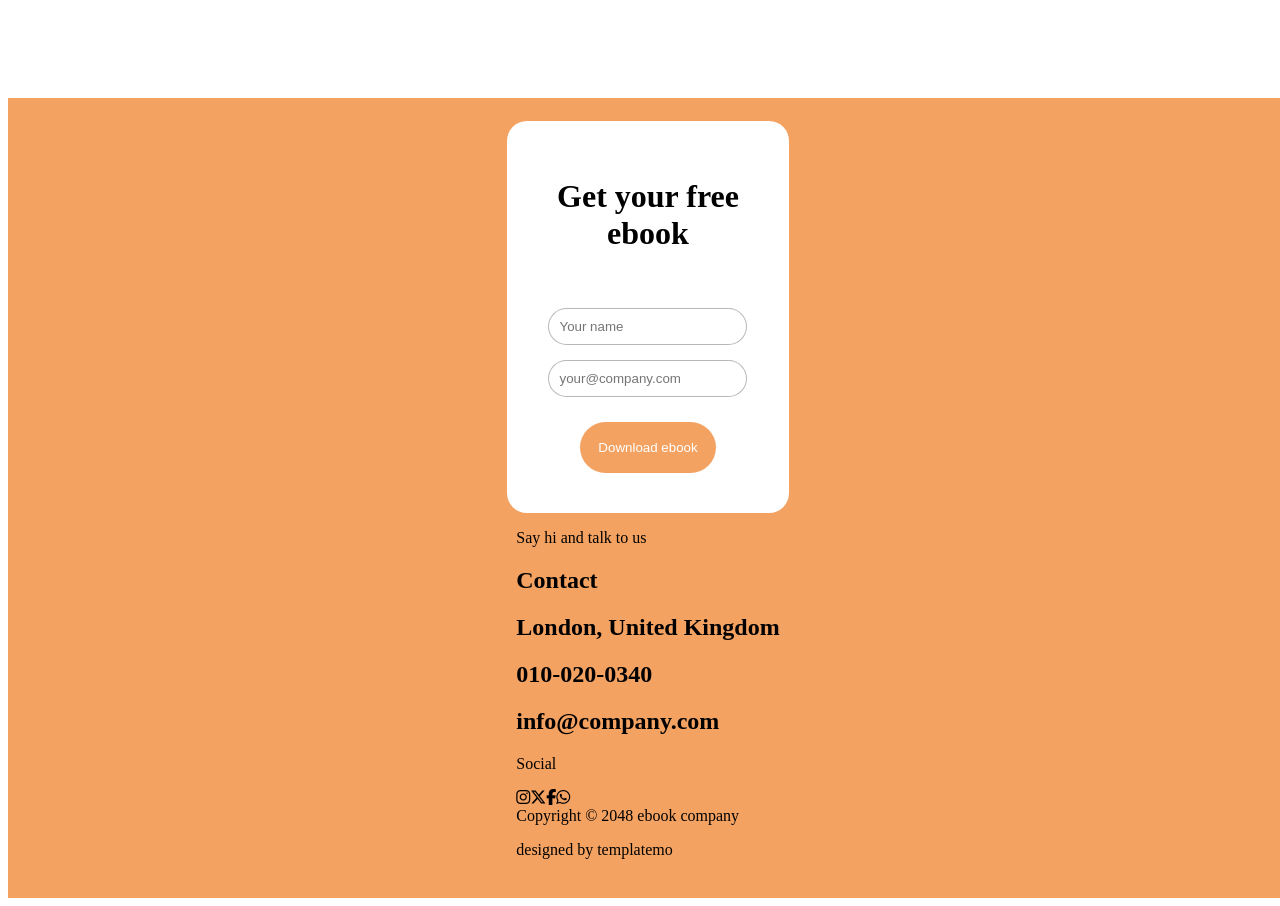
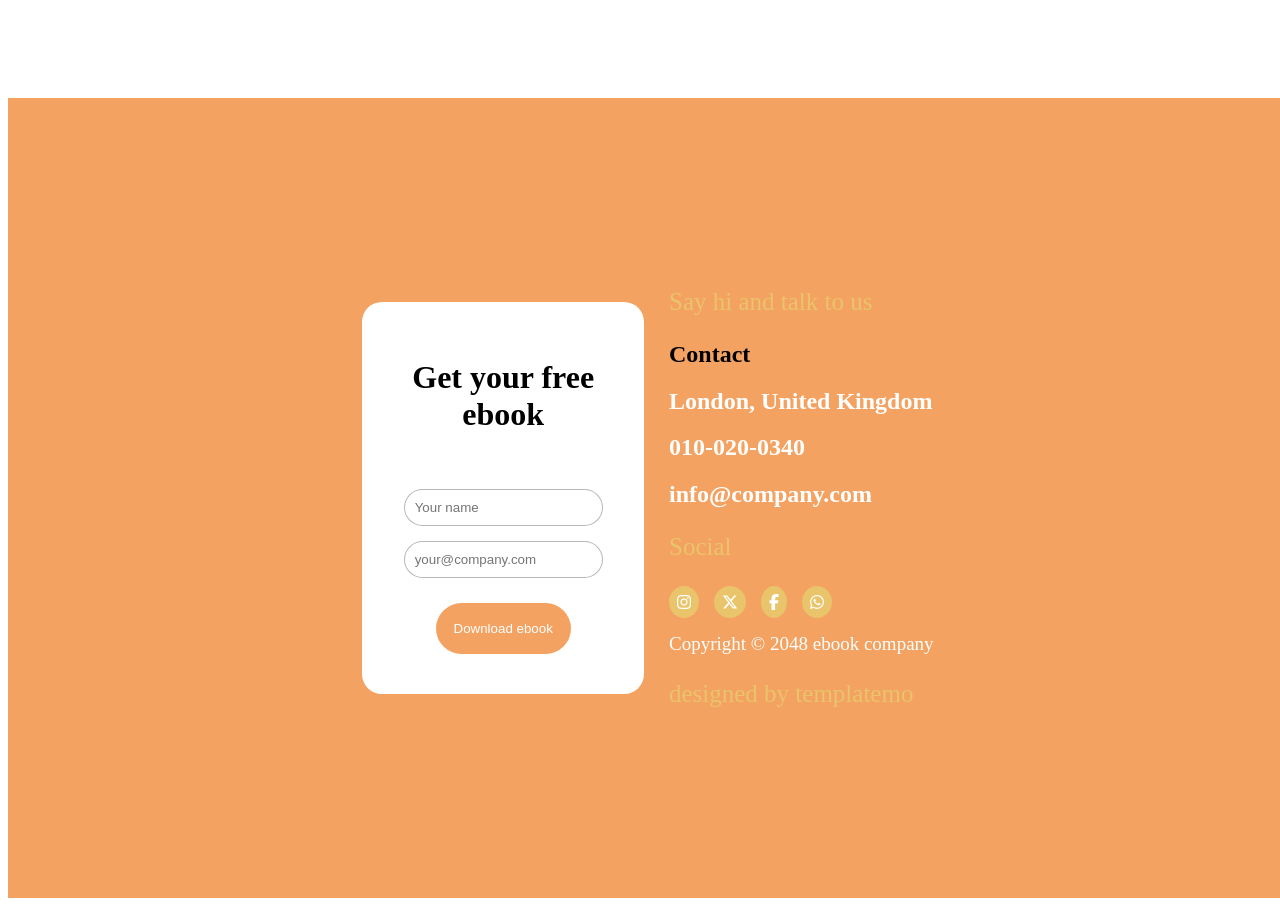
Before and after one commit to Ramin105/hometask2-13-03, a plain HTML site: page index.html in a window 1280 px wide. Shown: the part 630-1536 px from the top of the page. Drawn offline with Linux system fonts and the light colour scheme.

Commit message:
Update style.css

```diff
--- a/style.css
+++ b/style.css
@@ -102,11 +102,13 @@ h1{
 .container2{
   width: 100%;
   display: flex;
-  flex-direction: column;
+  flex-direction: row;
   align-items: center;
   background-color: #F4A261;
   height: 100vh;
   justify-content: center;
+  gap: 25px;
+
 }.left{
   width: 22%;
   background-color: white;
@@ -148,3 +150,33 @@ border: none;
 .baslik{
   padding: 35px 0;
 }
+
+.right{
+  p{
+    color: #e9c46a;
+    font-size: 25px;
+  }
+}
+
+.location{
+  color: white;
+
+}
+.footer { span{  font-size: 19px;color: white;}
+p{
+  color: #e9c46a;
+}
+}
+
+.fa-brands{
+padding: 8px;
+background-color: #e9c46a;
+border-radius: 50%;
+color: white;
+}
+
+.iconlar{
+  display: flex;
+  gap: 15px;
+  padding-bottom: 15px;
+}
```
